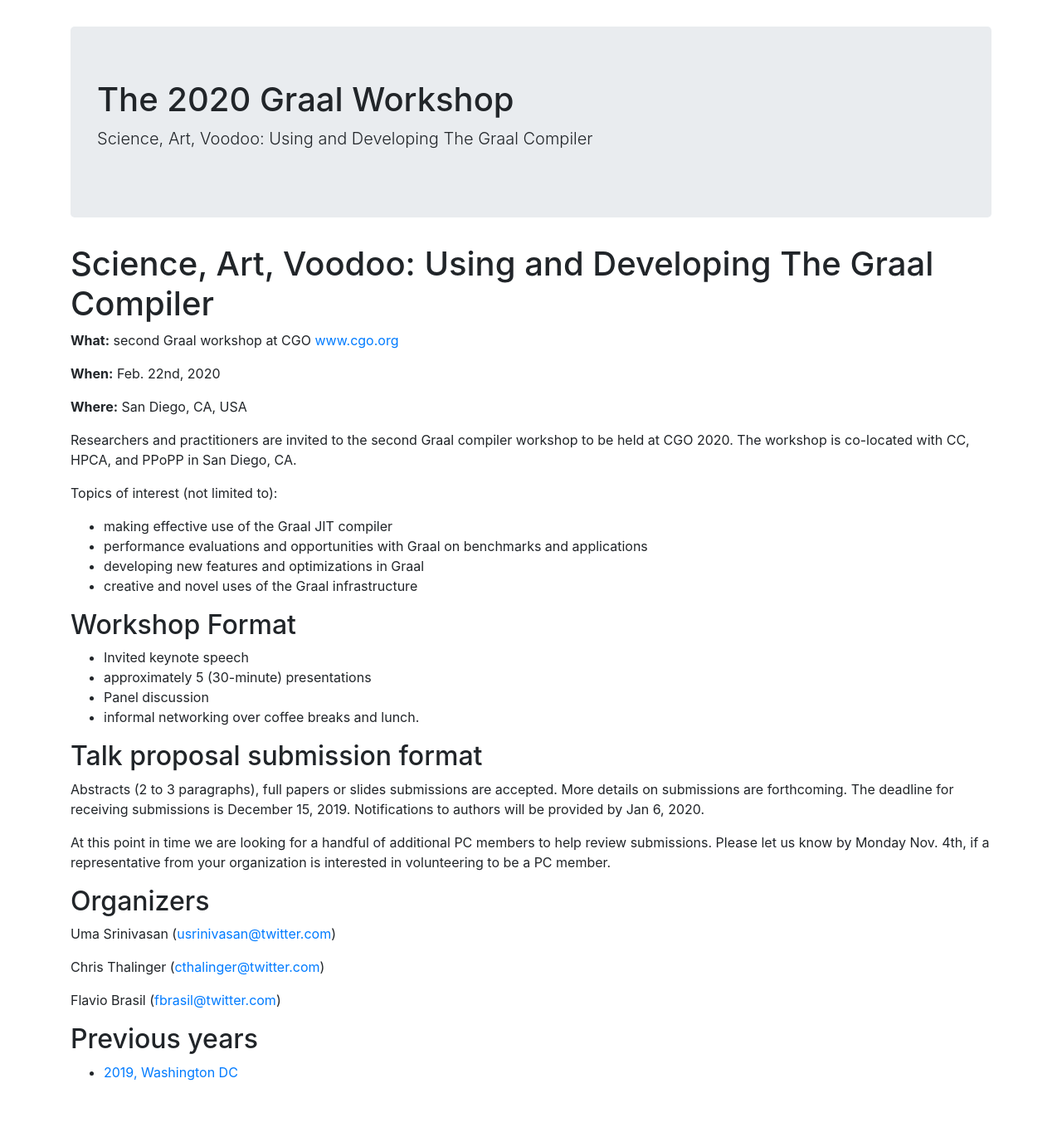
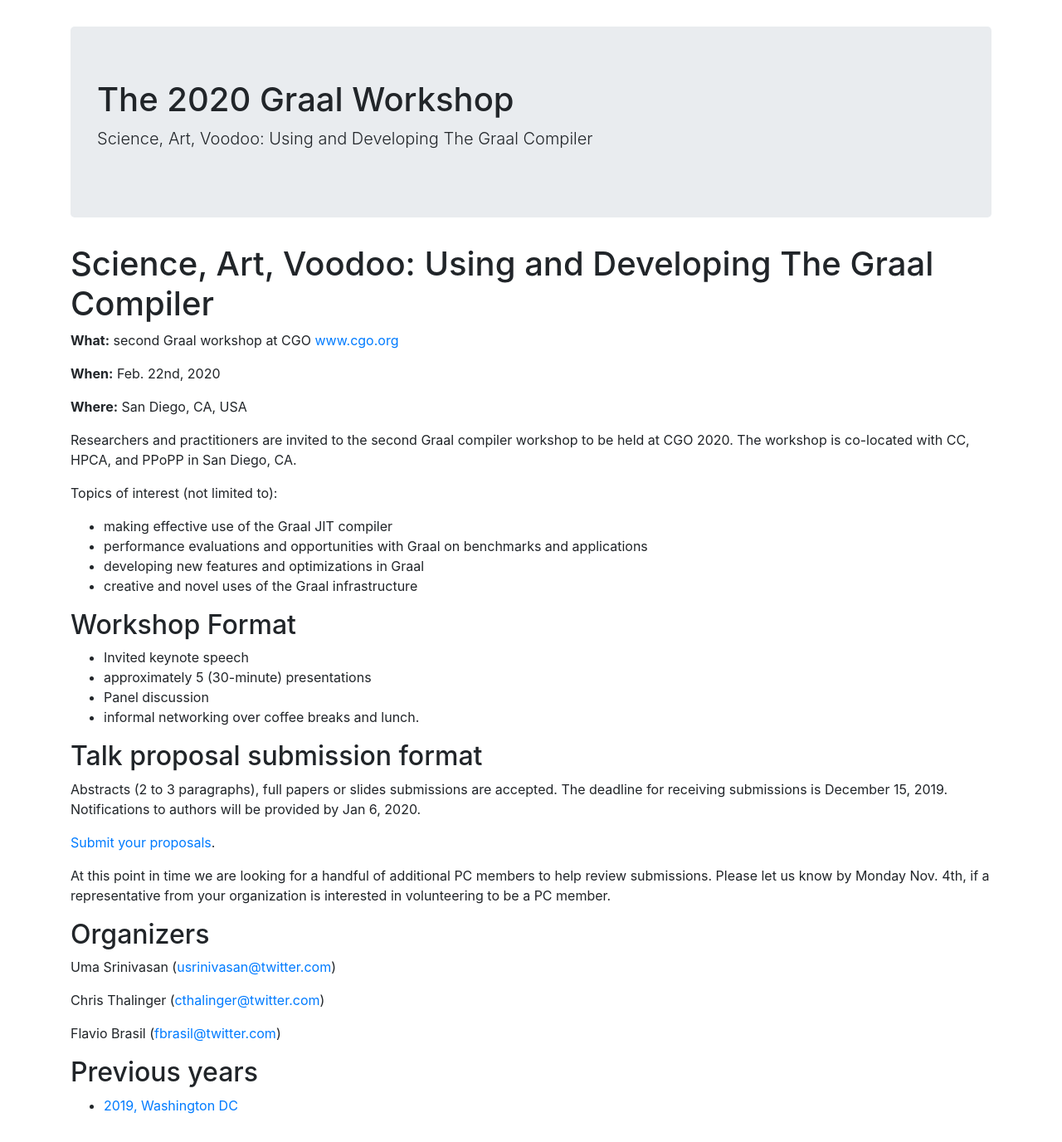
Before and after one commit to graalworkshop/graalworkshop.github.io, a Jekyll site: the page built from 2020/index.md, in a window 1280 px wide. Shown: the whole page at 83% size. Built offline with Jekyll 4.4.1, drawn with Linux system fonts in a browser that asks for light colours; before the commit the page ends 1336 px from its top, so only the background shows below that.

Commit message:
Link to CFP

```diff
--- a/2020/index.md
+++ b/2020/index.md
@@ -26,7 +26,9 @@ Topics of interest (not limited to):
 - informal networking over coffee breaks and lunch.
 
 ## Talk proposal submission format
-Abstracts (2 to 3 paragraphs), full papers or slides submissions are accepted. More details on submissions are forthcoming. The deadline for receiving submissions is December 15, 2019. Notifications to authors will be provided by Jan 6, 2020.
+Abstracts (2 to 3 paragraphs), full papers or slides submissions are accepted. The deadline for receiving submissions is December 15, 2019. Notifications to authors will be provided by Jan 6, 2020.
+
+[Submit your proposals](https://easychair.org/cfp/graalcgo2020).
 
 At this point in time we are looking for a handful of additional PC members to help review submissions. Please let us know by Monday Nov. 4th, if a representative from your organization is interested in volunteering to be a PC member.
 
```
